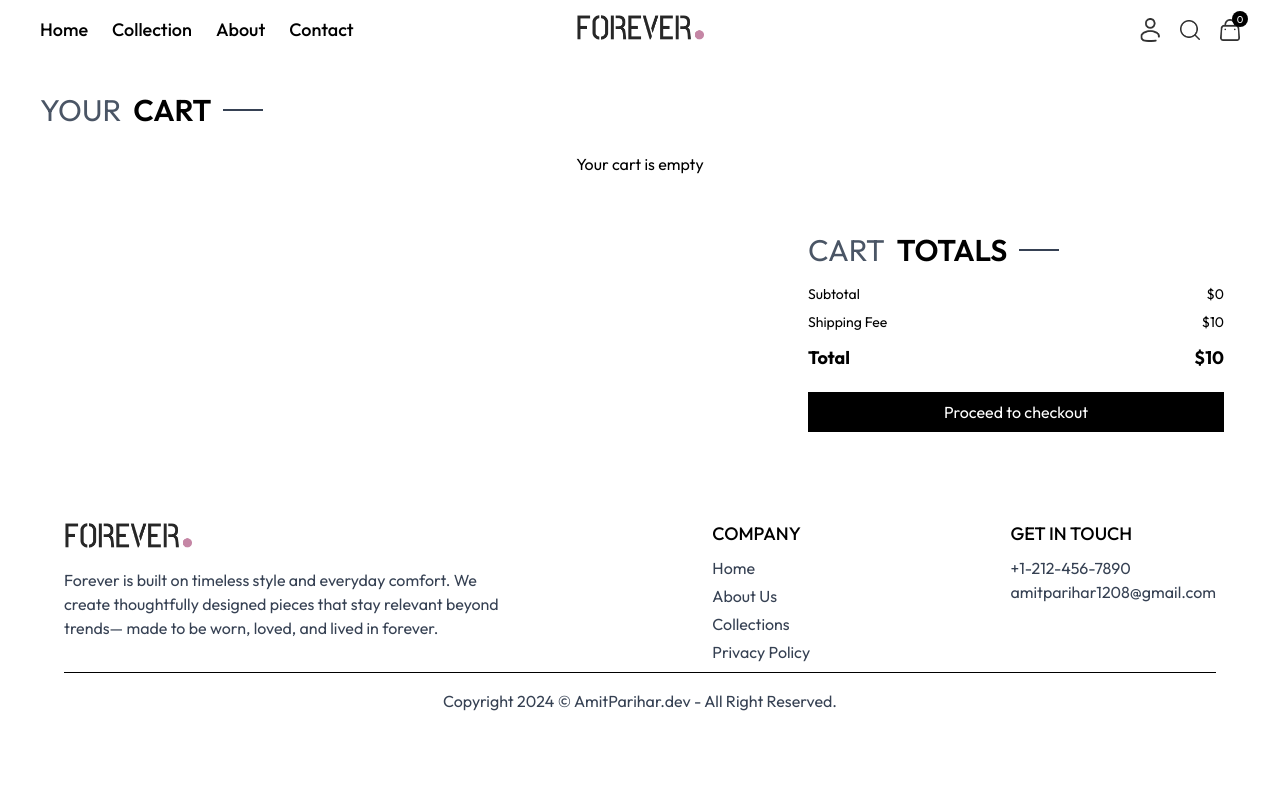
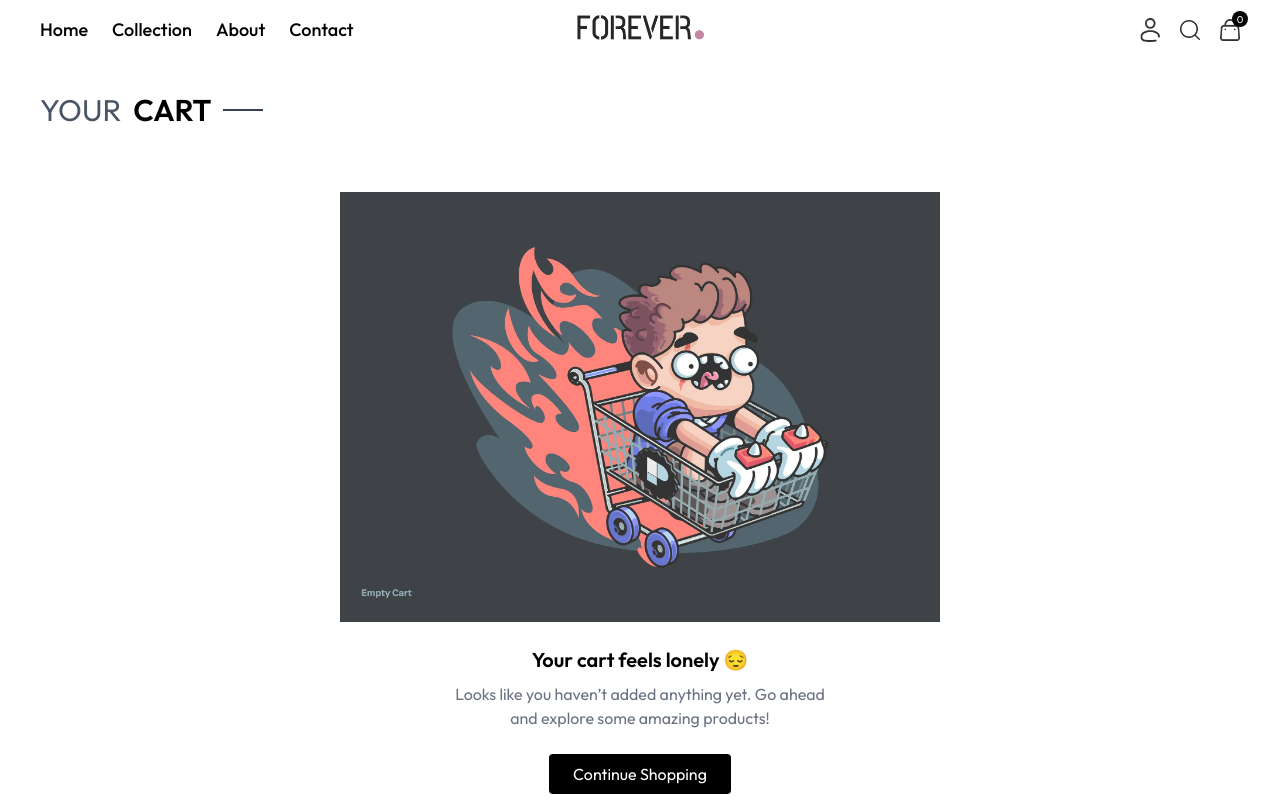
Before and after one commit to AmitParihar17/Ecommerce, a React (Vite) app in the folder client/: page /cart in a window 1280 px wide. Shown: the top 800 px of the page. Built offline with nearby package versions, Linux system fonts and the light colour scheme.

Commit message:
add some functionalies in cart page

```diff
--- a/client/src/assets/assets.js
+++ b/client/src/assets/assets.js
@@ -74,6 +74,7 @@ import contact_img from './contact_img.png'
 import razorpay_logo from './razorpay_logo.png'
 import stripe_logo from './stripe_logo.png'
 import cross_icon from './cross_icon.png'
+import emptyCart from "./emptycart.webp"
 
 export const assets = {
   logo,
@@ -94,8 +95,9 @@ export const assets = {
   contact_img,
   razorpay_logo,
   stripe_logo,
-    cross_icon
-}
+  cross_icon,
+  emptyCart,
+};
 
 export const products = [
     {
--- a/client/src/components/Navbar.jsx
+++ b/client/src/components/Navbar.jsx
@@ -100,7 +100,7 @@ const Navbar = () => {
               alt="cart"
             />
             <span className="absolute -top-2 -right-2 bg-black text-white text-[10px] w-4 h-4 flex items-center justify-center rounded-full">
-             {cartItems.length === 0 ? 0 : cartItems.quantity}
+             { cartItems.length}
             </span>
           </div>
         </div>
--- a/client/src/context/ShopContext.jsx
+++ b/client/src/context/ShopContext.jsx
@@ -1,40 +1,65 @@
-import { createContext, useContext, useState } from 'react'
-import { products } from '../assets/assets.js'
-import { useNavigate } from 'react-router-dom'
+import { createContext, useContext, useState } from "react";
+import { products } from "../assets/assets.js";
+import { useNavigate } from "react-router-dom";
 
-export const ShopContext = createContext()
+export const ShopContext = createContext();
 
-export const ShopContextProvider = ({children}) => {
-    const navigate = useNavigate()
-    const [cartItems,setCartItems] = useState([])
-    const currency = "$";
-    const shippingFee = 10
+export const ShopContextProvider = ({ children }) => {
+  const navigate = useNavigate();
+  const [cartItems, setCartItems] = useState([]);
+  const currency = "$";
+  const shippingFee = 10;
 
+  const addToCart = (product, selectSize) => {
+    setCartItems((prev) => {
+      return [
+        ...prev,
+        {
+          id: product._id,
+          name: product.name,
+          price: product.price,
+          image: product.image,
+          size: selectSize,
+          quantity: 1,
+        },
+      ];
+    });
+  };
 
+  const removeFromCart = (id) => {
+    setCartItems((prev) => prev.filter((item) => item.id !== id));
+  };
 
+  const increaseQuantity = (id) => {
+    setCartItems((prev) =>
+      prev.map((item) =>
+        item.id === id ? { ...item, quantity: item.quantity + 1 } : item,
+      ),
+    );
+  };
 
-    const addToCart = (product,selectSize) => {
+  const decreseQuantity = (id) => {
+    setCartItems((prev) =>
+      prev.map((item) =>
+        item.id === id ? { ...item, quantity: item.quantity - 1 } : item,
+      ),
+    );
+  };
 
-        console.log(product,"p");
-
-        setCartItems((prev) => {
-            return [...prev, {
-                id: product._id,
-                name : product.name,
-                price : product.price,
-                image : product.image,
-                size : selectSize,
-                quantity : 1
-             }]
-        })
-    }
-
-    const value = {currency,products,navigate,addToCart,cartItems,shippingFee}
-    return  <ShopContext.Provider value={value}>
-         {children}
-     </ShopContext.Provider>
-}
+  const value = {
+    currency,
+    products,
+    navigate,
+    addToCart,
+    cartItems,
+    shippingFee,
+    removeFromCart,
+    increaseQuantity,
+    decreseQuantity,
+  };
+  return <ShopContext.Provider value={value}>{children}</ShopContext.Provider>;
+};
 
 export const useShopContext = () => {
-    return useContext(ShopContext)
-}
+  return useContext(ShopContext);
+};
--- a/client/src/pages/Cart.jsx
+++ b/client/src/pages/Cart.jsx
@@ -4,8 +4,15 @@
  import { assets } from "../assets/assets";
 
  const Cart = () => {
-   const { cartItems, currency, shippingFee, updateQuantity } =
-     useShopContext();
+   const {
+     cartItems,
+     currency,
+     shippingFee,
+     increaseQuantity,
+     navigate,
+     removeFromCart,
+     decreseQuantity,
+   } = useShopContext();
 
    const subTotal = cartItems.reduce(
      (total, item) => total + item.price * item.quantity,
@@ -19,7 +26,29 @@
        <Title text1="YOUR" text2="CART" />
 
        {cartItems.length === 0 && (
-         <p className="text-center mt-6">Your cart is empty</p>
+         <div className="flex flex-col items-center justify-center mt-16 text-center">
+           <img
+             src={assets.emptyCart}
+             alt="Empty Cart"
+             className="w-150 mb-6 opacity-80"
+           />
+
+           <h2 className="text-xl font-semibold mb-2">
+             Your cart feels lonely 😔
+           </h2>
+
+           <p className="text-gray-500 max-w-sm">
+             Looks like you haven’t added anything yet. Go ahead and explore
+             some amazing products!
+           </p>
+
+           <button
+             onClick={() => navigate("/collection")}
+             className="mt-6 px-6 py-2 bg-black text-white rounded cursor-pointer"
+           >
+             Continue Shopping
+           </button>
+         </div>
        )}
 
        {cartItems.map((item) => (
@@ -43,11 +72,10 @@
              </div>
            </div>
 
-           {/* 🔥 CENTER : QUANTITY */}
            <div className="absolute left-1/2 -translate-x-1/2">
              <div className="flex items-center border px-3 py-1 gap-3">
                <button
-                 onClick={() => updateQuantity(item.id, item.quantity - 1)}
+                 onClick={() => decreseQuantity(item.id)}
                  disabled={item.quantity === 1}
                  className={`text-lg ${
                    item.quantity === 1
@@ -63,7 +91,7 @@
                </span>
 
                <button
-                 onClick={() => updateQuantity(item.id, item.quantity + 1)}
+                 onClick={() => increaseQuantity(item.id)}
                  className="text-lg cursor-pointer"
                >
                  +
@@ -71,14 +99,17 @@
              </div>
            </div>
 
-           {/* RIGHT : DELETE */}
            <div className="ml-auto">
-             <img src={assets.bin_icon} alt="" className="w-5 cursor-pointer" />
+             <img
+               onClick={() => removeFromCart(item.id)}
+               src={assets.bin_icon}
+               alt=""
+               className="w-5 cursor-pointer"
+             />
            </div>
          </div>
        ))}
 
-       {/* TOTALS */}
        <div className="mt-10 max-w-md ml-auto  p-4">
          <Title text1="CART" text2="TOTALS" />
 
```
Also changed, not shown: client/src/assets/emptycart.webp (added). Lines whose indentation alone changed are shown as unchanged.
